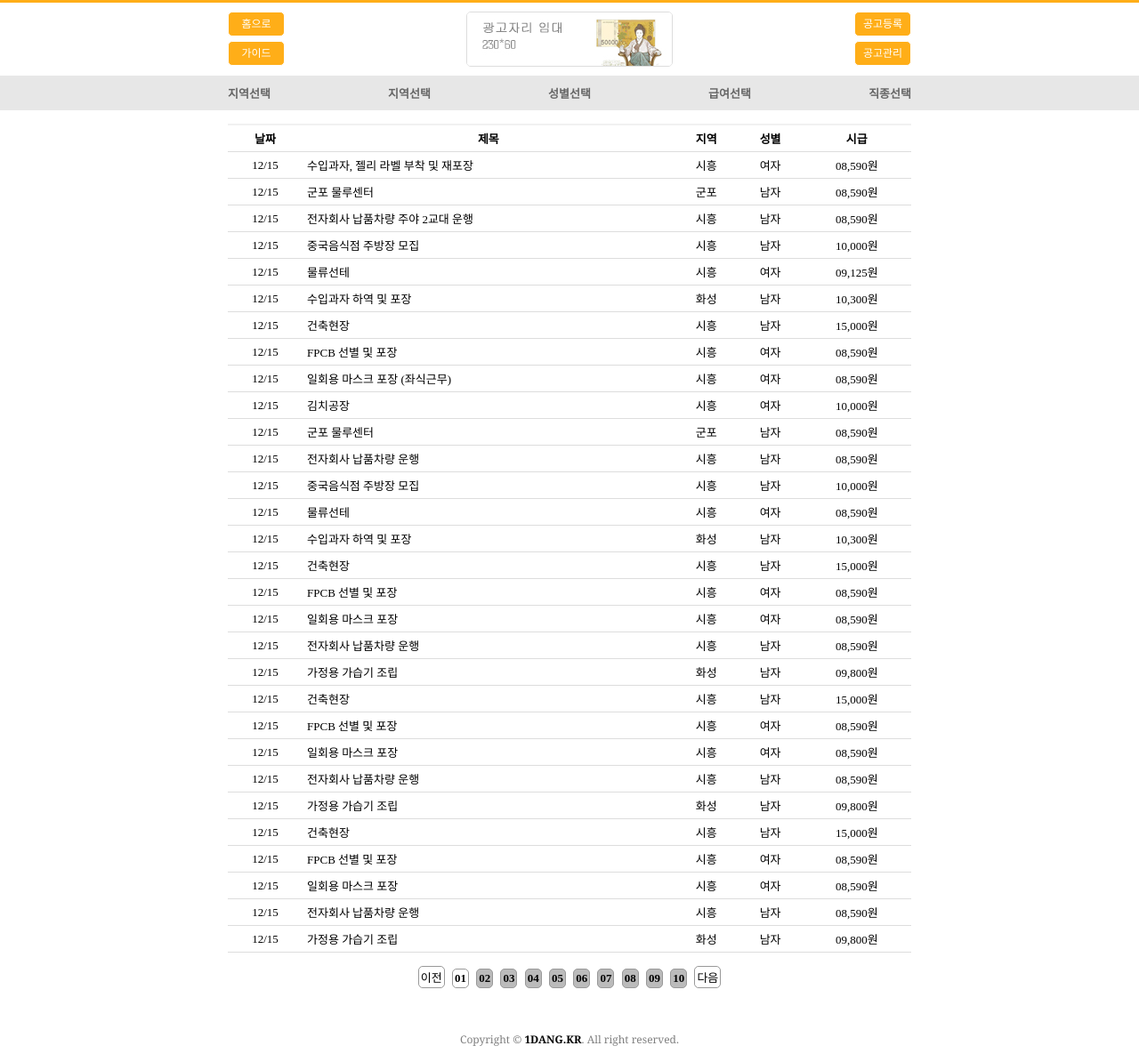
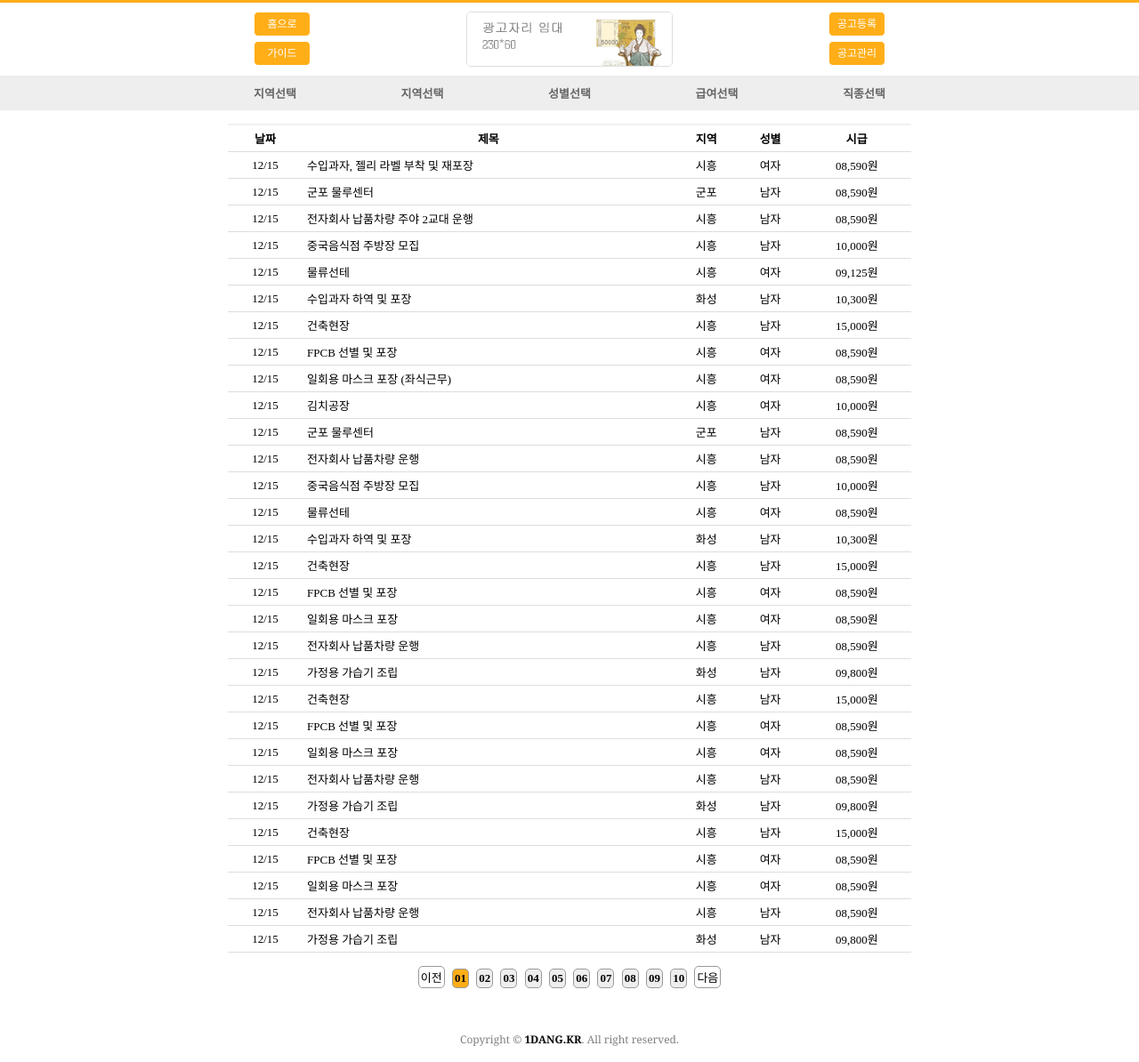
Before and after one commit to jinxixxxi/1dang.kr, a PHP site: page /board.html in a window 1280 px wide. Shown: the whole page at 89% size. Run offline with PHP 8.4, Linux system fonts and the light colour scheme.

Commit message:
Update board.css

```diff
--- a/board.css
+++ b/board.css
@@ -52,7 +52,7 @@ header {
 
 .board-channel {
     margin: auto;
-    background-color:#E7E7E7;
+    background-color:#EEEEEE;
 }
 
 .board-channel ul {
@@ -117,6 +117,11 @@ caption {
 .board-list tbody tr td:nth-child(2) {
     text-align: left;
 }
+
+.board-list tbody tr td:nth-child(2):hover a {
+    color:#FFAE18;
+}
+
 .board-list-wrap .paging {
     margin-top: 15px;
     text-align: center;
@@ -136,18 +141,25 @@ caption {
 }
 
 .board-list-wrap .paging a.num {
-    background-color: #BBBBBB;
+    background-color: #EEEEEE;
     font-weight: bold;
 }
 
 .board-list-wrap .paging a.num.on {
-    background-color: white;
+    background-color: #FFAE18;
 }
 
 .bottom {
     font-size: 12px;
     font-family: Cambria;
     color: gray;
+}
+
+@media only screen and (max-width: 2560px) {
+    header,
+    .board-channel ul {
+        max-width: 710px;
+    }
 }
 
 @media only screen and (max-width: 768px) {
```
